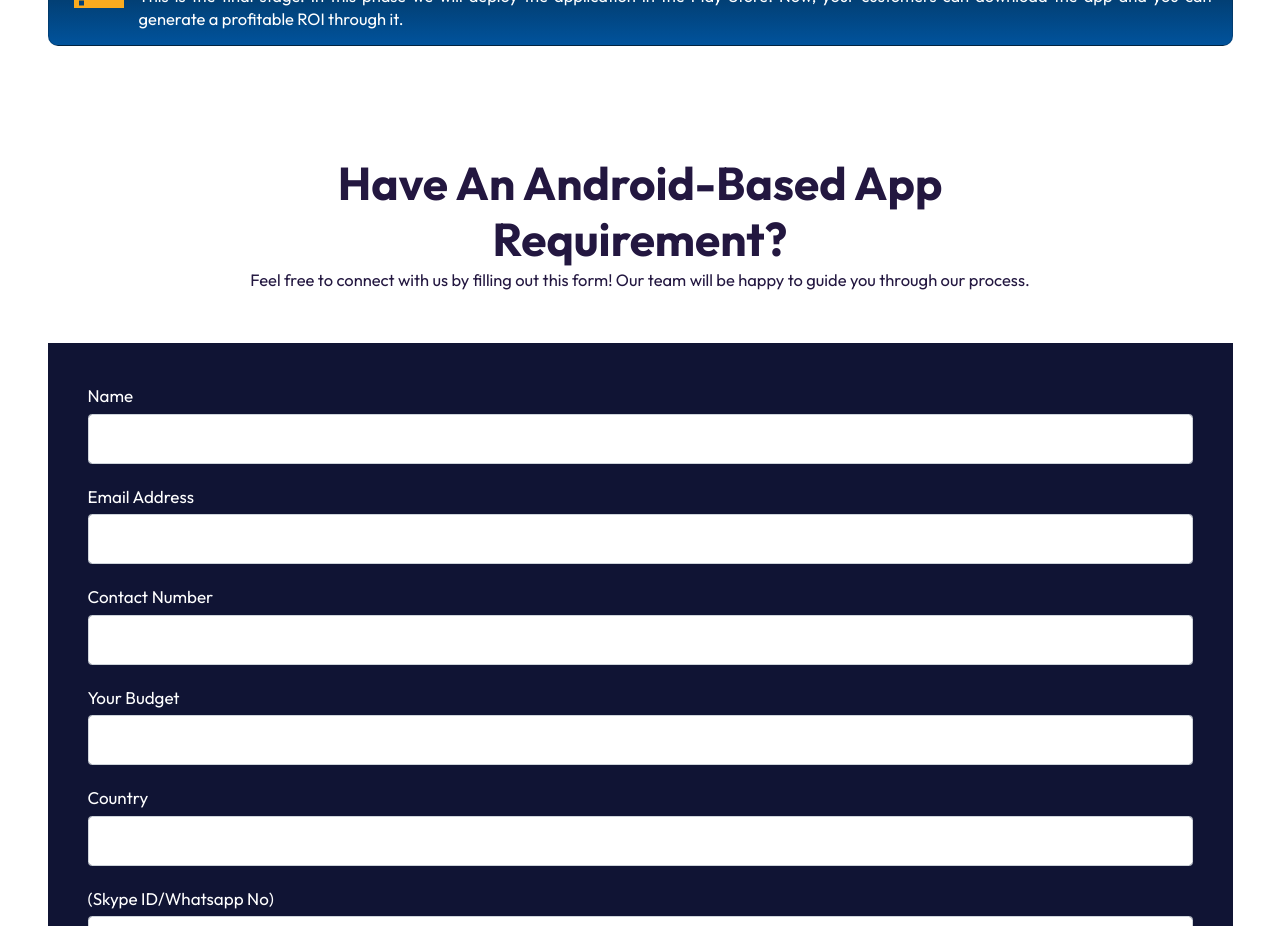
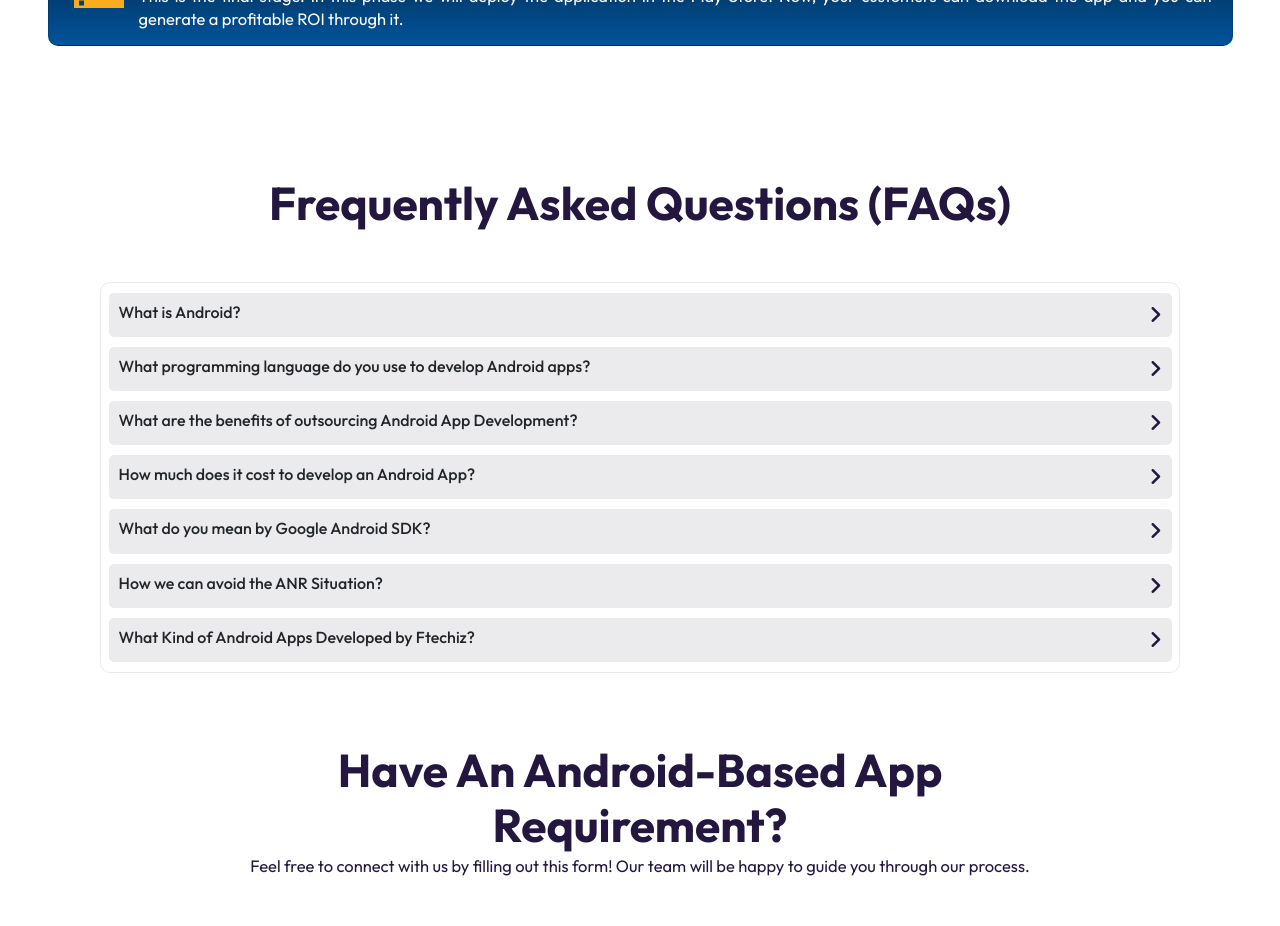
Before and after one commit to ParikshitSaini-Ftechiz/FtechizReactproject, a React (Create React App) app: page /androidappdevelopment in a window 1280 px wide. Shown: the part 4820-5746 px from the top of the page. Built offline with nearby package versions, Linux system fonts and the light colour scheme.

Commit message:
frequently asked questions answer component has been created

```diff
--- a/src/App.js
+++ b/src/App.js
@@ -7,7 +7,6 @@ import HireBlockchainDevelopers from "./components/components/DropDown_Page/Hire
 import HireFullStackDevelopers from "./components/components/DropDown_Page/HireFullStackDevelopers";
 import HireJavaDevelopers from "./components/components/DropDown_Page/HireJavaDevelopers";
 import HireMobileAppDevelopers from "./components/components/DropDown_Page/HireMobileAppDevelopers";
-
 import MobileAppDevelopment from "./components/components/DropDown2_Page/MobileAppDevelopment";
 import AndroidAppDevelopment from "./components/components/DropDown2_Page/AndroidAppDevelopment";
 import IOSAppDevelopment from "./components/components/DropDown2_Page/IOSAppDevelopment";
@@ -32,6 +31,7 @@ import Footer from "./components/Footer";
 function App() {
   const theme = {
     colors: {
+      light_color:"#ebebed",
       heading: "#231740",
       text: "#fff",
       bg: "#101434",
--- a/src/components/components/DropDown2_Page/AndroidAppDevelopment.js
+++ b/src/components/components/DropDown2_Page/AndroidAppDevelopment.js
@@ -14,6 +14,7 @@ import ShopIcon from "@mui/icons-material/Shop";
 import Contact_Page from "../Contact_Page";
 import Industries_We_Serve from "../components/DropDown_components.js/Industries_We_Serve";
 import Vertical_Card from "../components/DropDown_components.js/Vertical_Card";
+import Questions from "../components/DropDown_components.js/Questions";
 
 // import Card from './Card';
 const AndroidAppDevelopment = () => {
@@ -184,6 +185,8 @@ const AndroidAppDevelopment = () => {
 
       {/* development process we follow */}
 
+      <Questions/>
+
       {/* contact page */}
       <Contact_Page contactPara={contactPara} contactHeading={contactHeading} />
       {/* contact page */}
--- a/src/components/components/DropDown2_Page/CloudAppDevelopment.js
+++ b/src/components/components/DropDown2_Page/CloudAppDevelopment.js
@@ -13,7 +13,6 @@ import Contact_Page from "../Contact_Page";
 import Industries_We_Serve from "../components/DropDown_components.js/Industries_We_Serve";
 import { cloud_dev_process } from "../components/DropDown_components.js/VerticalCard_Data";
 import Vertical_Card from "../components/DropDown_components.js/Vertical_Card";
-import {CgShapeRhombus} from "react-icons/cg";
 
 const CloudAppDevelopment = () => {
   const [state1, setState1] = useState(Cloud_Data);
@@ -64,11 +63,7 @@ const CloudAppDevelopment = () => {
 
   // icons app-dev-company//
   const icon = {
-    icon1: (
-      <CgShapeRhombus
-        style={{ fontSize: "5rem", color: "white", marginBottom: "-.8rem" }}
-/>
-    ),
+    icon1: "",
     icon2: (
       <i
         aria-hidden="true"
--- /dev/null
+++ b/src/components/components/components/DropDown_components.js/MyAccordion.js
@@ -0,0 +1,69 @@
+import React from "react";
+import { useState } from "react";
+import styled from "styled-components";
+
+const MyAccordion = ({ question, answer }) => {
+    const [show, setShow] = useState(false);
+  return (
+    <>
+      <Wrapper>
+        <div className="question_section">
+          <div className="main_div">
+            <div className="questions" onClick={() => setShow(!show)}>
+              <div>
+                <h4>{question}</h4>
+              </div>
+              <div>
+               {show ?  <i class="fa fa-angle-down" aria-hidden="true"></i> : <i aria-hidden="true" class="fa-toggle fas fa-angle-right"></i>}
+              </div>
+            </div>
+            {
+                show &&  <p>{answer}</p>
+            }
+
+          </div>
+        </div>
+      </Wrapper>
+    </>
+  );
+};
+const Wrapper = styled.section`
+  .question_section {
+    .main_div {
+      margin: 1rem 0;
+      .questions {
+        border-radius: 0.5rem;
+        display: flex;
+        align-items: center;
+        justify-content: space-between;
+        padding: 1rem;
+        background: ${({ theme }) => theme.colors.light_color};
+        cursor:pointer;
+        &:hover {
+          background: ${({ theme }) => theme.colors.services_card_bg};
+          color: ${({ theme }) => theme.colors.color_white};
+          i {
+            color: ${({ theme }) => theme.colors.color_white};
+          }
+        }
+
+        i {
+          display: flex;
+          align-items: center;
+          justify-content: flex-end;
+          font-size: 2rem;
+          color: ${({ theme }) => theme.colors.heading};
+        }
+      }
+      p {
+        color: ${({ theme }) => theme.colors.heading};
+        font-size:1.5rem;
+        margin-left:1rem;
+      }
+      h4{
+        font-size:1.6rem;
+      }
+    }
+  }
+`;
+export default MyAccordion;
--- /dev/null
+++ b/src/components/components/components/DropDown_components.js/Question_Data.js
@@ -0,0 +1,271 @@
+export const android_ques = [
+  {
+    question: "What is Android?",
+    answer: "Android is an open-source Software package and Linux-based operating system used in mobiles, tablets, televisions, etc. The Mobile OS is own by Search giant Google. However, the system is open source, so it is freely accessible to anyone.",
+  },
+  {
+    question: "What programming language do you use to develop Android apps?",
+    answer: "We use Java and Kotlin programming languages to develop native Android apps. While for cross-platform app development, we use React Native and Flutter programming languages.    ",
+  },
+  {
+    question: "What are the benefits of outsourcing Android App Development?",
+    answer: "Here are some of the most important benefits of outsourcing your Android App development:",
+    answer: "Low development and operational cost",
+    answer: " Access to experienced developers",
+    answer: " Reducing the Risk Factors",
+    answer: " Reduced development times",
+    answer: " Access to experienced developers",
+    answer: " High Speed of Development",
+    answer: " Ongoing Support",
+  },
+  {
+    question: "How much does it cost to develop an Android App?",
+    answer: "The cost of any Mobile App Development depends on various factors such as the complexity of application, Platform Used for Development, features you need in your app, Time required for development, etc.  So, it is very difficult to determine an exact cost to develop an Android App. To get a proper insight and estimate cost of your Android Application, get in touch with our App developers at:   ",
+  },
+  {
+    question: "What do you mean by Google Android SDK?",
+    answer: "The Google Android SDK is the software development Kit for android application. It provides a set of libraries and other resources which helps in the android app development. The Android SDK contains all the tools and libraries which is necessary to code programs from scratch and even test them.    ",
+  },
+  {
+    question: "How we can avoid the ANR Situation?",
+    answer: "ANR stands for Application Not Responding. The message is displayed to the user when a long operation takes place in the UI thread and the application is not responding for the longest time. To avoid the ANR Situation, Stop doing heavy jobs on main thread. Instead use worker threads such as Intent Service, Async Task or another Thread. ",
+  },
+  {
+    question: "What Kind of Android Apps Developed by Ftechiz?",
+    answer: "We develop a large variety of apps ranging from Healthcare, entertainment, travel, social networking, productivity, Blockchain, business, Education and many more.",
+  },
+];
+export const blockchain_ques = [
+  {
+    question: "",
+    answer: "",
+  },
+  {
+    question: "",
+    answer: "",
+  },
+  {
+    question: "",
+    answer: "",
+  },
+  {
+    question: "",
+    answer: "",
+  },
+  {
+    question: "",
+    answer: "",
+  },
+  {
+    question: "",
+    answer: "",
+  },
+];
+export const cloud_ques = [
+  {
+    question: "",
+    answer: "",
+  },
+  {
+    question: "",
+    answer: "",
+  },
+  {
+    question: "",
+    answer: "",
+  },
+  {
+    question: "",
+    answer: "",
+  },
+  {
+    question: "",
+    answer: "",
+  },
+  {
+    question: "",
+    answer: "",
+  },
+];
+export const flutter_ques = [
+  {
+    question: "",
+    answer: "",
+  },
+  {
+    question: "",
+    answer: "",
+  },
+  {
+    question: "",
+    answer: "",
+  },
+  {
+    question: "",
+    answer: "",
+  },
+  {
+    question: "",
+    answer: "",
+  },
+  {
+    question: "",
+    answer: "",
+  },
+];
+export const ios_ques = [
+  {
+    question: "",
+    answer: "",
+  },
+  {
+    question: "",
+    answer: "",
+  },
+  {
+    question: "",
+    answer: "",
+  },
+  {
+    question: "",
+    answer: "",
+  },
+  {
+    question: "",
+    answer: "",
+  },
+  {
+    question: "",
+    answer: "",
+  },
+];
+export const mobile_ques = [
+  {
+    question: "",
+    answer: "",
+  },
+  {
+    question: "",
+    answer: "",
+  },
+  {
+    question: "",
+    answer: "",
+  },
+  {
+    question: "",
+    answer: "",
+  },
+  {
+    question: "",
+    answer: "",
+  },
+  {
+    question: "",
+    answer: "",
+  },
+];
+export const reactnative_ques = [
+  {
+    question: "",
+    answer: "",
+  },
+  {
+    question: "",
+    answer: "",
+  },
+  {
+    question: "",
+    answer: "",
+  },
+  {
+    question: "",
+    answer: "",
+  },
+  {
+    question: "",
+    answer: "",
+  },
+  {
+    question: "",
+    answer: "",
+  },
+];
+export const webapp_ques = [
+  {
+    question: "",
+    answer: "",
+  },
+  {
+    question: "",
+    answer: "",
+  },
+  {
+    question: "",
+    answer: "",
+  },
+  {
+    question: "",
+    answer: "",
+  },
+  {
+    question: "",
+    answer: "",
+  },
+  {
+    question: "",
+    answer: "",
+  },
+];
+export const webdesigning_ques = [
+  {
+    question: "",
+    answer: "",
+  },
+  {
+    question: "",
+    answer: "",
+  },
+  {
+    question: "",
+    answer: "",
+  },
+  {
+    question: "",
+    answer: "",
+  },
+  {
+    question: "",
+    answer: "",
+  },
+  {
+    question: "",
+    answer: "",
+  },
+];
+export const webdevelopment_ques = [
+  {
+    question: "",
+    answer: "",
+  },
+  {
+    question: "",
+    answer: "",
+  },
+  {
+    question: "",
+    answer: "",
+  },
+  {
+    question: "",
+    answer: "",
+  },
+  {
+    question: "",
+    answer: "",
+  },
+  {
+    question: "",
+    answer: "",
+  },
+];
--- /dev/null
+++ b/src/components/components/components/DropDown_components.js/Questions.js
@@ -0,0 +1,34 @@
+import React, { useState } from "react";
+import { android_ques } from "./Question_Data";
+import MyAccordion from "./MyAccordion";
+const Questions = () => {
+  const [data, setData] = useState(android_ques);
+
+  return (
+    <>
+      <section
+        className="main-div grid"
+        style={{ display: "grid", margin: "2rem 10rem", gap: "0" }}
+      >
+        <h1 style={{ color: "#231740", textAlign: "center", margin: "5rem 0" }}>
+          Frequently Asked Questions (FAQs)
+        </h1>
+        <div
+          className="container"
+          style={{ border: "1px solid #ebebed", borderRadius: "1rem" }}
+        >
+          {data.map((currentData) => {
+            const { id } = currentData;
+            return (
+              <>
+                <MyAccordion key={id} {...currentData} />
+              </>
+            );
+          })}
+        </div>
+      </section>
+    </>
+  );
+};
+
+export default Questions;
--- a/src/components/components/components/DropDown_components.js/VerticalCard_Data.js
+++ b/src/components/components/components/DropDown_components.js/VerticalCard_Data.js
@@ -5,9 +5,6 @@ import CodeIcon from "@mui/icons-material/Code";
 import ForumIcon from '@mui/icons-material/Forum';
 import DescriptionIcon from '@mui/icons-material/Description';
 import CheckCircleOutlineOutlinedIcon from '@mui/icons-material/CheckCircleOutlineOutlined';
-import { FaRegWindowMaximize } from 'react-icons/fa';
-
-
 
 
 export const android_dev_process = [
```
